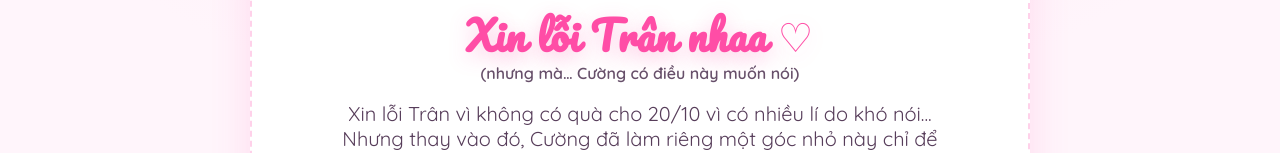
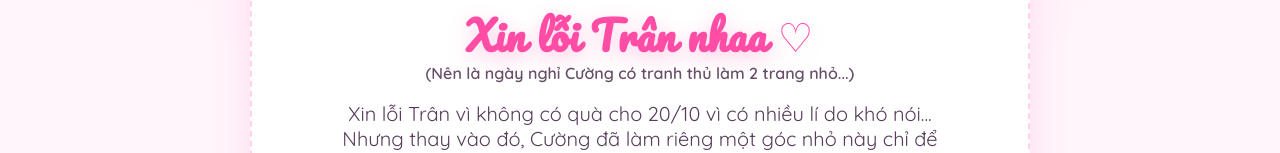
Before and after one commit to GMIOS25/Baby, a plain HTML site: page index.html in a window 1280 px wide. Shown: the part 270-423 px from the top of the page. Drawn offline with Linux system fonts and the light colour scheme.

Commit message:
Update subtitle text in index.html

```diff
--- a/index.html
+++ b/index.html
@@ -79,7 +79,7 @@
     <main class="card" role="main" aria-label="Thiệp 20/10 cho em">
       <div class="badge">20/10 dành riêng cho Trân</div>
       <h1 class="title">Xin lỗi Trân nhaa ♡</h1>
-      <p class="subtitle">(nhưng mà… Cường có điều này muốn nói)</p>
+      <p class="subtitle">(Nên là ngày nghỉ Cường có tranh thủ làm 2 trang nhỏ...)</p>
       <p class="message">Xin lỗi Trân vì không có quà cho 20/10 vì có nhiều lí do khó nói...<br/>Nhưng thay vào đó, Cường đã làm riêng một góc nhỏ này chỉ để gửi đôi lời nho nhỏ...</p>
       <a class="btn" href="about.html" aria-label="Sang trang 2">Đi tiếp nè →</a>
       <div class="footer-note">*Kéo xuống không có gì thêm đâu, bấm nút đi hihi*</div>
```
